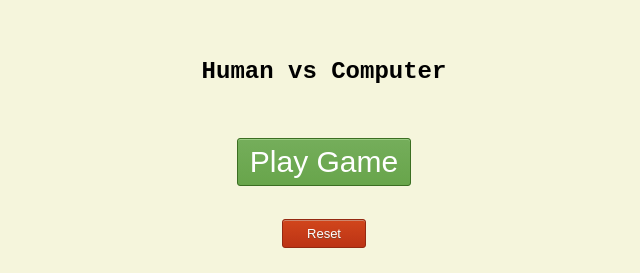
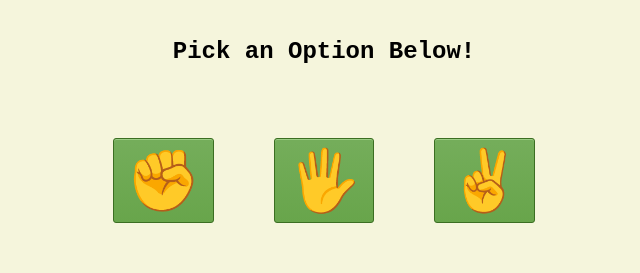
Before and after one commit to ranyeezy/RockPaperScissors, a plain HTML site: page index.html in a window 1280 px wide. Shown: the part 115-388 px from the top of the page, without its empty margins (316-956 px from the left). Drawn offline with Linux system fonts and the light colour scheme.

Commit message:
added buttons for each choice so the user doesnt have to type and made better result display

```diff
--- a/game.css
+++ b/game.css
@@ -17,9 +17,10 @@ body{
 	cursor:pointer;
 	color:#ffffff;
 	font-family:Arial;
-	font-size:30px;
+	font-size:60px;
 	padding:6px 12px;
 	text-decoration:none;
+    margin: 30px;
 }
 .myButton:hover {
 	background:linear-gradient(to bottom, #68a54b 5%, #74ad5a 100%);
@@ -53,3 +54,11 @@ body{
 	position:relative;
 	top:1px;
 }
+
+.button-selections{
+    display: flex;
+    flex-direction: row;
+    justify-content: space-between;
+
+
+}
--- a/index.html
+++ b/index.html
@@ -9,10 +9,14 @@
 </head>
 <body>
     <h1>Rock Paper Scissors</h1>
-    <h2>Human vs Computer</h2>
-    <button class="myButton" onclick="playGame()">Play Game</button>
+    <h2>Pick an Option Below!</h2>
+    <div class="button-selections">
+    <button class="myButton" onclick="rockChosen()">✊</button>
+    <button class="myButton" onclick="paperChosen()">🖐</button>
+    <button class="myButton" onclick="scissorsChosen()">✌️</button>
+</div>
     <button class="myResultButton" onclick="resetResult()">Reset</button>
-    <h1 class="result" data-game-results>Click Play Game When Ready!</h1>
+    <h1 class="result" data-game-results></h1>
     <script src="rps.js">
     </script>
 
--- a/rps.js
+++ b/rps.js
@@ -7,7 +7,7 @@ function results(playerSelection, computerSelection){
 
     if(playerSelection === "rock" && computerSelection === "scissors") {
 
-        resultDisplay.innerHTML = "You win! Rock beats scissors"
+        resultDisplay.innerHTML = "Computer picked SCISSORS. You WIN!"
     }
     else if(playerSelection === "rock" && computerSelection === "paper") {
         resultDisplay.innerHTML = "Computer picked PAPER! You LOSE!"    }
@@ -20,7 +20,7 @@ function results(playerSelection, computerSelection){
     else if(playerSelection === "scissors" && computerSelection === "paper") {
         resultDisplay.innerHTML = "Computer picked PAPER! You WIN!"    }
     else {
-        resultDisplay.innerHTML = "TIE!"    }
+        resultDisplay.innerHTML = "The Computer Picked The Same Choice. It's a TIE!"    }
 
 }
 
@@ -38,20 +38,24 @@ function pickAction(){
 }
 
 function resetResult(){
-    resultDisplay.innerHTML = "Click Play Game When Ready!"
+    resultDisplay.innerHTML = ""
 }
 
-function playGame(){
-
-
-    playerSelection = pickAction();
-    if(playerSelection != "rock" || playerSelection === "paper" || playerSelection === "scissors"){
-        alert("You didnt type your action or you mispelled it!")
-    }
-    else{
+function rockChosen(){
+    playerSelection = "rock"
     computerSelection = computerAction();
-
     results(playerSelection, computerSelection)
-    }
 
 }
+function paperChosen(){
+    playerSelection = "paper"
+    computerSelection = computerAction();
+    results(playerSelection, computerSelection)
+
+}
+function scissorsChosen(){
+    playerSelection = "scissors"
+    computerSelection = computerAction();
+    results(playerSelection, computerSelection)
+
+}
```
Also changed, not shown: 1 other file.
